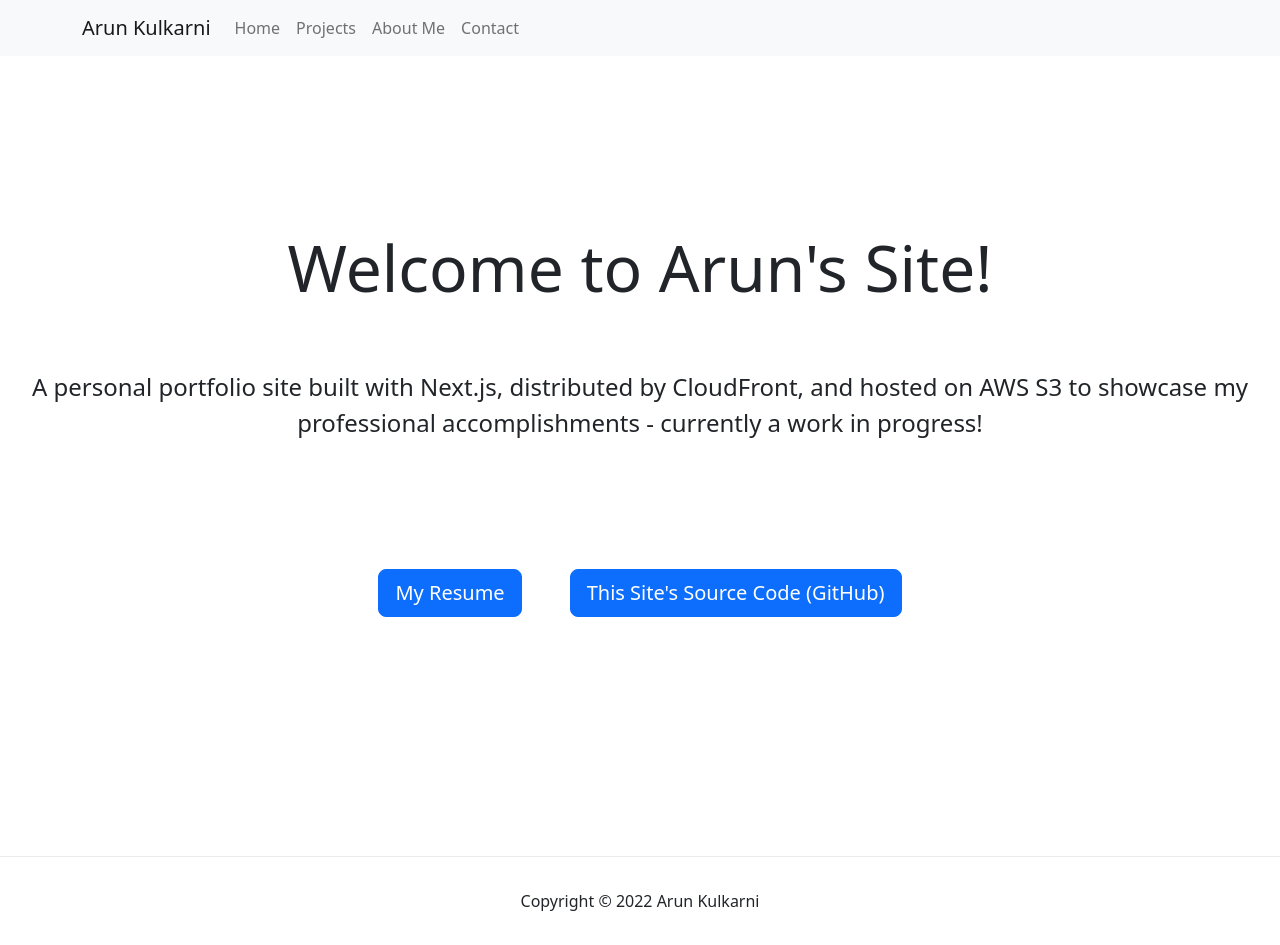
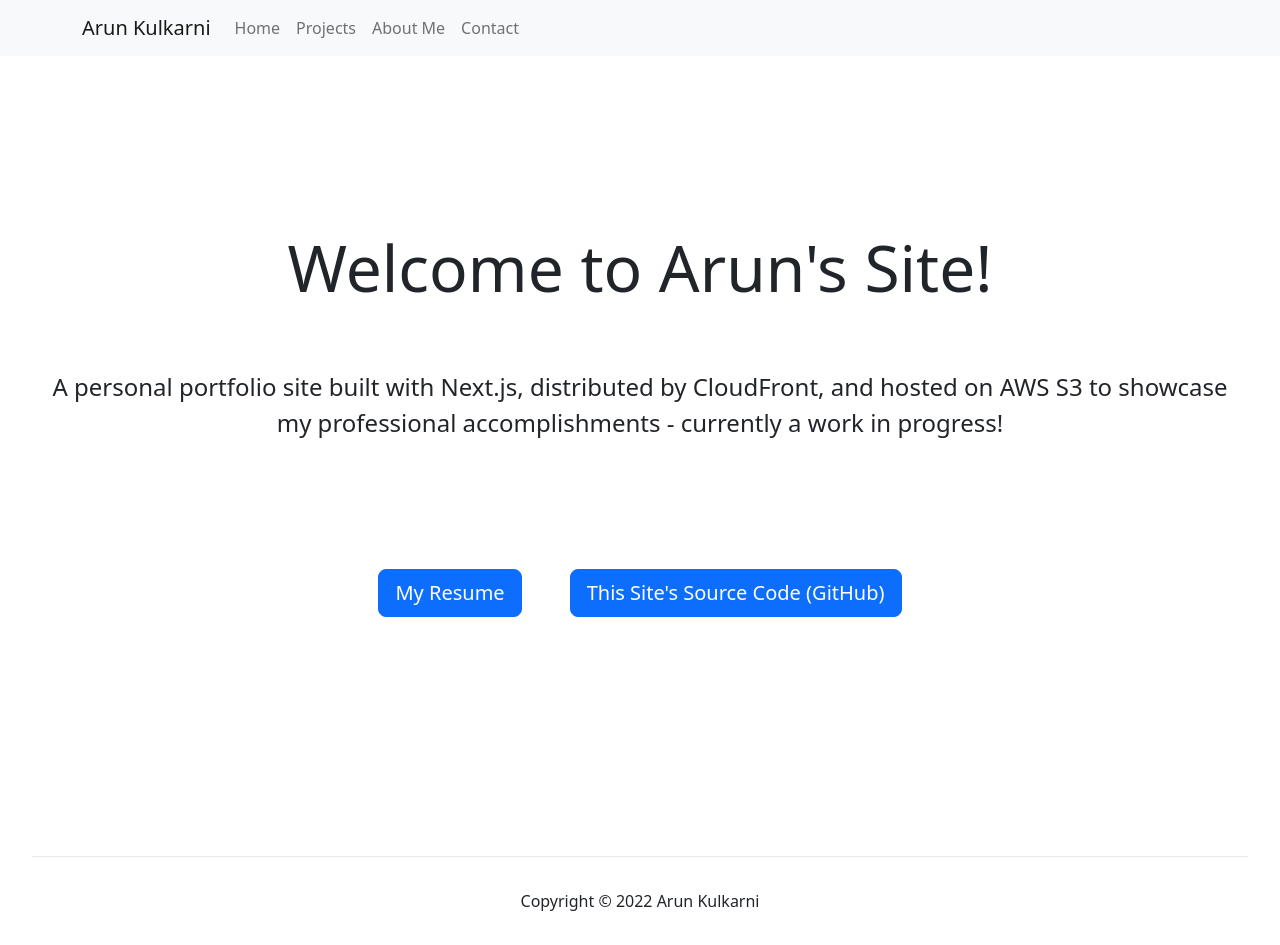
Before and after one commit to arunkulkarni95/personal-site, a Next.js app: page / in a window 1280 px wide. Built offline with nearby package versions, Linux system fonts and the light colour scheme.

Commit message:
fix styling

```diff
--- a/src/pages/aboutme.tsx
+++ b/src/pages/aboutme.tsx
@@ -5,22 +5,22 @@ import Footer from "../components/Footer";
 import NavBar from "../components/NavBar";
 
 export const AboutMe = () =>
+  <>
+    <NavBar/>
     <div className={styles.container}>
       <Head>
         <title>About Me | Arun Kulkarni</title>
         <meta name="description" content="About Arun Kulkarni" />
         <link rel="icon" href="/favicon.ico" />
       </Head>
-    <NavBar/>
       <main className={styles.main}>
         <h1 className={styles.title}>About Me</h1>
-
         <div className={styles.description}>
           Coming soon!
         </div>
       </main>
       <Footer />
     </div>
-
+  </>
 
 export default AboutMe;
--- a/src/pages/contact.tsx
+++ b/src/pages/contact.tsx
@@ -5,22 +5,22 @@ import Footer from "../components/Footer";
 import NavBar from "../components/NavBar";
 
 export const Contact = () =>
+  <>
+    <NavBar/>
     <div className={styles.container}>
       <Head>
         <title>About Me | Arun Kulkarni</title>
         <meta name="description" content="About Arun Kulkarni" />
         <link rel="icon" href="/favicon.ico" />
       </Head>
-    <NavBar/>
       <main className={styles.main}>
         <h1 className={styles.title}>Contact Me</h1>
-
         <div className={styles.description}>
           Coming soon!
         </div>
       </main>
       <Footer />
     </div>
-
+  </>
 
 export default Contact;
--- a/src/pages/index.tsx
+++ b/src/pages/index.tsx
@@ -7,22 +7,21 @@ import 'bootstrap/dist/css/bootstrap.css';
 import NavBar from '../components/NavBar';
 
 export const Home = () =>
+  <>
+    <NavBar/>
     <div className={styles.container}>
       <Head>
         <title>Home | Arun Kulkarni</title>
         <meta name="description" content="Arun Kulkarni's personal website" />
         <link rel="icon" href="/favicon.ico" />
       </Head>
-    <NavBar/>
       <main className={styles.main}>
         <h1 className={styles.title}>Welcome to Arun's Site!</h1>
-
         <div className={styles.description}>
           A personal portfolio site built with Next.js, distributed by
           CloudFront, and hosted on AWS S3 to showcase my professional
           accomplishments - currently a work in progress!
         </div>
-
         <div className={cx('d-flex justify-content-around', styles.description)}>
           <Button
             size='lg'
@@ -47,6 +46,6 @@ export const Home = () =>
       </main>
       <Footer />
     </div>
-
+  </>
 
 export default Home;
--- a/src/pages/projects.tsx
+++ b/src/pages/projects.tsx
@@ -5,22 +5,22 @@ import Footer from "../components/Footer";
 import NavBar from "../components/NavBar";
 
 export const Projects = () =>
+  <>
+    <NavBar/>
     <div className={styles.container}>
       <Head>
         <title>Projects | Arun Kulkarni</title>
         <meta name="description" content="Arun Kulkarni's Projects" />
         <link rel="icon" href="/favicon.ico" />
       </Head>
-    <NavBar/>
       <main className={styles.main}>
         <h1 className={styles.title}>Projects</h1>
-
         <div className={styles.description}>
           Coming soon!
         </div>
       </main>
       <Footer />
     </div>
-
+  </>
 
 export default Projects;
--- a/styles/Home.module.css
+++ b/styles/Home.module.css
@@ -1,4 +1,5 @@
 .container {
+  padding: 0 2rem;
 }
 
 .main {
```
Also changed, not shown: .eslintrc.json, src/components/NavBar.tsx (line endings or trailing spaces). Lines whose indentation alone changed are shown as unchanged.
